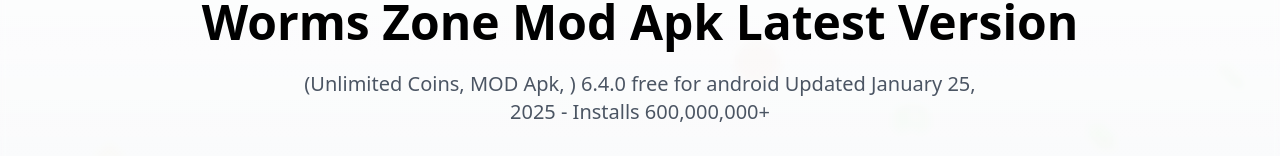
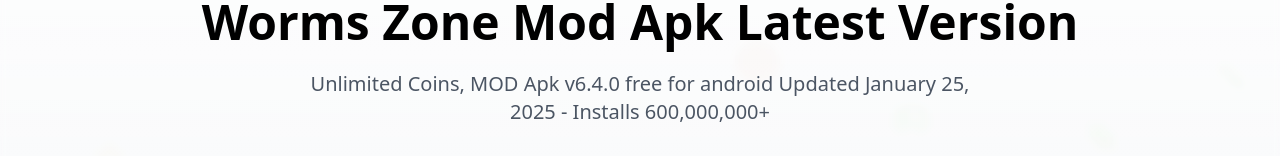
Before and after one commit to Aansawaqas/worms, a React (Vite) app: page / in a window 1280 px wide. Shown: the part 130-286 px from the top of the page. Built offline with nearby package versions, Linux system fonts and the light colour scheme.

Commit message:
Update Hero.tsx

```diff
--- a/src/components/Hero.tsx
+++ b/src/components/Hero.tsx
@@ -7,7 +7,7 @@ export function Hero() {
       <div className="container mx-auto px-4 text-center">
         <h1 className="text-5xl font-bold mb-6">Worms Zone Mod Apk Latest Version</h1>
         <p className="text-xl text-gray-600 mb-8 max-w-2xl mx-auto">
-          (Unlimited Coins, MOD Apk, ) 6.4.0 free for android
+          Unlimited Coins, MOD Apk v6.4.0 free for android
           Updated January 25, 2025 - Installs 600,000,000+
         </p>
         <div className="flex justify-center gap-4">
```
